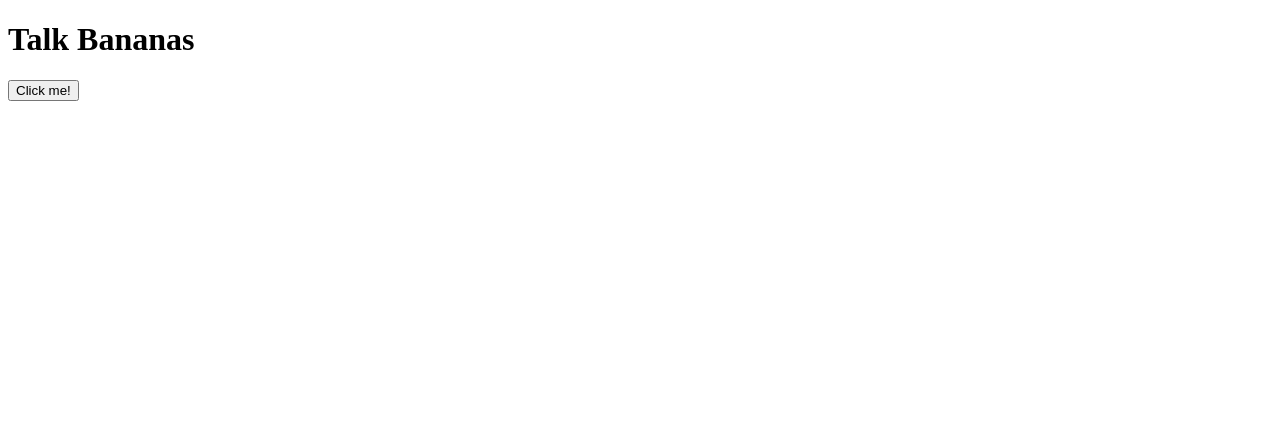
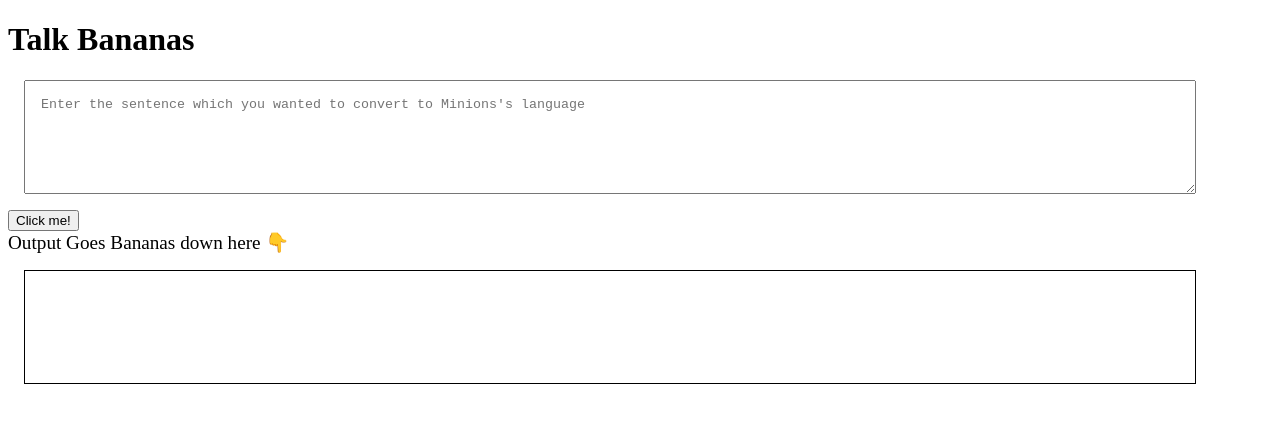
Before and after one commit to pranikz/banana-speaks-neog, a plain HTML site: page index.html in a window 1280 px wide. Drawn offline with Linux system fonts and the light colour scheme.

Commit message:
input output processing done

```diff
--- a/app.js
+++ b/app.js
@@ -1,5 +1,8 @@
 var btnTranslate = document.querySelector("#btn-translate");
+var txtInput = document.querySelector("#txt-input");
+var outputDiv = document.querySelector("#output");
 
 btnTranslate.addEventListener("click",function clickEventHandler() {
-    console.log("clicked");
+    outputDiv.innerText = " banana language " + txtInput.value;
+
 })
--- a/index.html
+++ b/index.html
@@ -1,17 +1,40 @@
 <!DOCTYPE html>
 <html lang="en">
+
 <head>
     <meta charset="UTF-8">
     <meta name="viewport" content="width=device-width, initial-scale=1.0">
     <title>Bananas translator</title>
+    <style>
+        textarea {
+            width: 90%;
+            height: 10vh;
+            display: block;
+            margin: 1rem;
+            padding: 1rem;
+
+        }
+        #output{
+            border: 1px solid black;
+            height: 10vh;
+            width: 90%;
+            margin: 1rem;
+            padding: 1rem;
+        }
+    </style>
 
 </head>
+
 <body>
     <h1>Talk Bananas</h1>
+    <textarea placeholder="Enter the sentence which you wanted to convert to Minions's language"
+        id="txt-input"></textarea>
     <button id="btn-translate">Click me!</button>
 
-
-    <script src="/app.js" type="text/javascript" ></script>
+    <div style="font-size: larger;">Output Goes Bananas down here 👇</div>
+    <div id="output"></div>
+    <script src="/app.js" type="text/javascript"></script>
 
 </body>
+
 </html>
```
